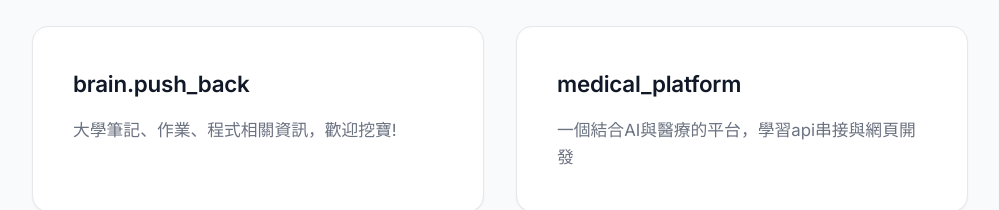
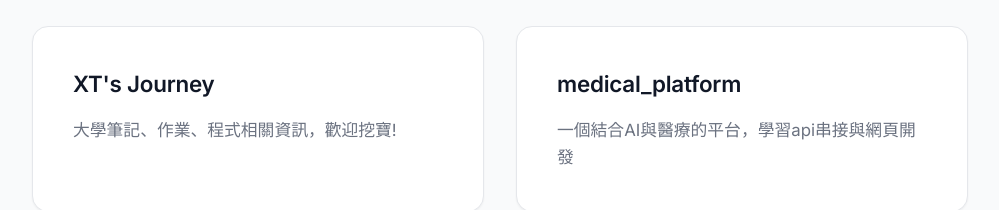
Before and after one commit to crazyainfuture/XT, a React (Vite) app: page / in a window 1280 px wide. Both pictures are taken after a click on the button "Projects". Shown: the part 365-575 px from the top of the page, without its empty margins (140-1139 px from the left). Built offline with nearby package versions, Linux system fonts and the light colour scheme.

Commit message:
修改筆記連結

```diff
--- a/src/pages/projects.jsx
+++ b/src/pages/projects.jsx
@@ -1,7 +1,7 @@
 export const allProjects = [
   { id: 0, title: 'my-portfolio', desc: '我的個人網站', link: 'https://crazyainfuture.github.io/XT/' },
   { id: 1, title: 'FJU EAT', desc: '輔大校園美食地圖', link: 'https://crazyainfuture.github.io/fjufindfood/' },
-  { id: 2, title: 'brain.push_back', desc: '大學筆記、作業、程式相關資訊，歡迎挖寶!', link: 'https://github.com/crazyainfuture/brain.push_back.git' },
+  { id: 2, title: 'XT\'s Journey', desc: '大學筆記、作業、程式相關資訊，歡迎挖寶!', link: 'https://crazyainfuture.github.io/XT.push_back.github.io/' },
   { id: 3, title: 'medical_platform', desc: '一個結合AI與醫療的平台，學習api串接與網頁開發', link: 'https://github.com/crazyainfuture/medical_platform_revised.git' },
   { id: 4, title: 'GateAway', desc: '《GateAway》是一款以「環狀無限循環跑道」為核心的反應型駕駛生存街機遊戲，與朋友一起開發', link: 'https://github.com/shyuray/GateAway.git' },
   { id: 5, title: 'Crown', desc: '《平民王冠》是一款以「從平凡到榮耀」為主題的遊戲作品。玩家將扮演一位平民，透過努力、抉擇與冒險，最終爭奪屬於自己的王冠。' },
```
